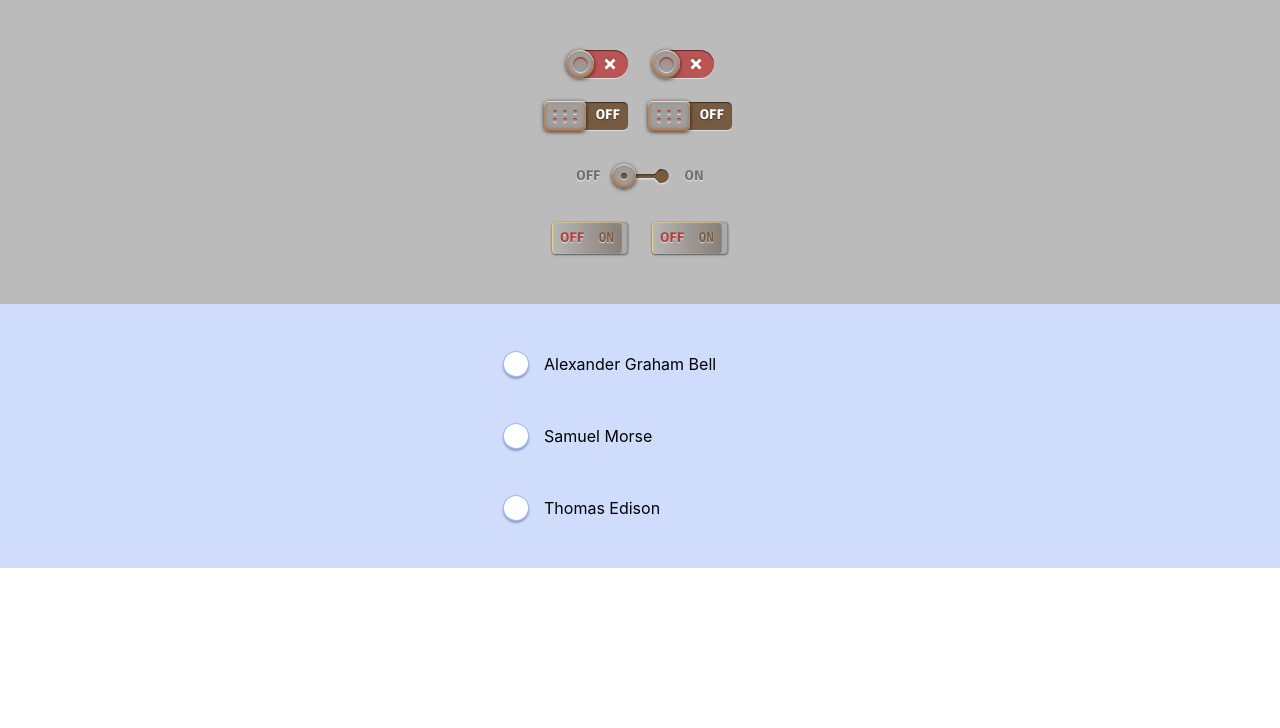
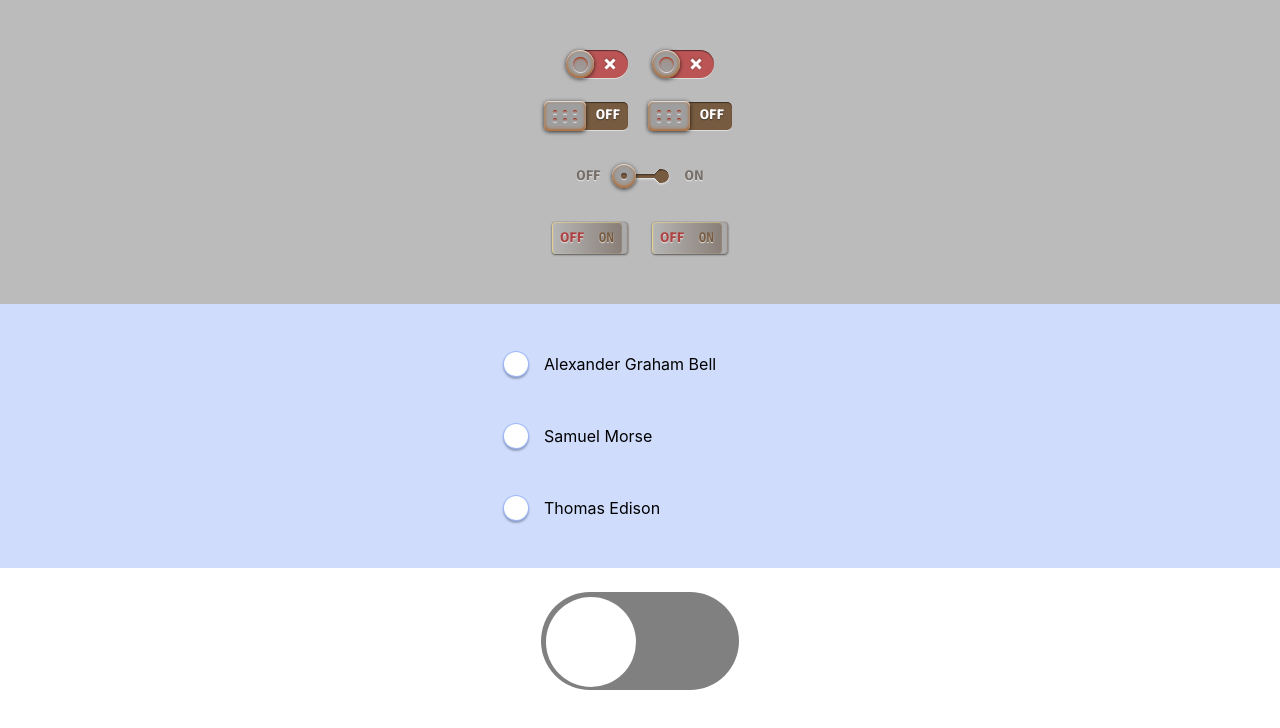
Before and after one commit to Tamira2804/features, a React (Create React App) app: page / in a window 1280 px wide. Shown: the top 728 px of the page. Built offline with nearby package versions, Linux system fonts and the light colour scheme; grey boxes are pictures that could not be loaded.

Commit message:
add classic switcher

```diff
--- a/src/components/App.jsx
+++ b/src/components/App.jsx
@@ -1,11 +1,13 @@
 import WoodenToggles from './WoodenToggles/WoodenToggles';
 import RadiosWithSlidingFocus from './RadiosWithSlidingFocus/RadiosWithSlidingFocus';
+import Switcher from './Switcher/Switcher';
 
 export const App = () => {
   return (
     <div>
       <WoodenToggles />
       <RadiosWithSlidingFocus />
+      <Switcher />
     </div>
   );
 };
--- a/src/components/RadiosWithSlidingFocus/RadiosWithSlidingFocus.css
+++ b/src/components/RadiosWithSlidingFocus/RadiosWithSlidingFocus.css
@@ -16,7 +16,7 @@
 
 
  */
-section {
+.section2 {
   margin: auto;
   padding: 1.5em 0;
   width: 100%;
--- a/src/components/RadiosWithSlidingFocus/RadiosWithSlidingFocus.jsx
+++ b/src/components/RadiosWithSlidingFocus/RadiosWithSlidingFocus.jsx
@@ -3,7 +3,7 @@ import './RadiosWithSlidingFocus.css';
 
 const RadiosWithSlidingFocus = () => {
   return (
-    <section className="section">
+    <section className="section2">
       <form>
         <label>
           <input className="input" type="radio" name="inventor" value="bell" />
--- /dev/null
+++ b/src/components/Switcher/Switcher.css
@@ -0,0 +1,48 @@
+.switchInput[type='checkbox'] {
+  height: 0;
+  width: 0;
+  visibility: hidden;
+}
+
+.switchLabel {
+  cursor: pointer;
+  text-indent: -9999px;
+  width: 150px;
+  height: 50px;
+  background: grey;
+  display: block;
+  border-radius: 100px;
+  position: relative;
+}
+
+.switchLabel:after {
+  content: '';
+  position: absolute;
+  top: 5px;
+  left: 5px;
+  width: 90px;
+  height: 90px;
+  background: #fff;
+  border-radius: 90px;
+  transition: 0.3s;
+}
+
+input:checked + label {
+  background: #bada55;
+}
+
+.switchInput:checked + label:after {
+  left: calc(100% - 5px);
+  transform: translateX(-100%);
+}
+
+.switchLabel:active:after {
+  width: 130px;
+}
+
+.sectionSwitcher {
+  padding: 1.5em 0;
+  display: flex;
+  justify-content: center;
+  align-items: center;
+}
--- /dev/null
+++ b/src/components/Switcher/Switcher.jsx
@@ -0,0 +1,15 @@
+import React from 'react';
+import './Switcher.css';
+
+const Switcher = () => {
+  return (
+    <section className="sectionSwitcher">
+      <input type="checkbox" id="switch" className="switchInput" />
+      <label htmlFor="switch" className="switchLabel">
+        Toggle
+      </label>
+    </section>
+  );
+};
+
+export default Switcher;
```
